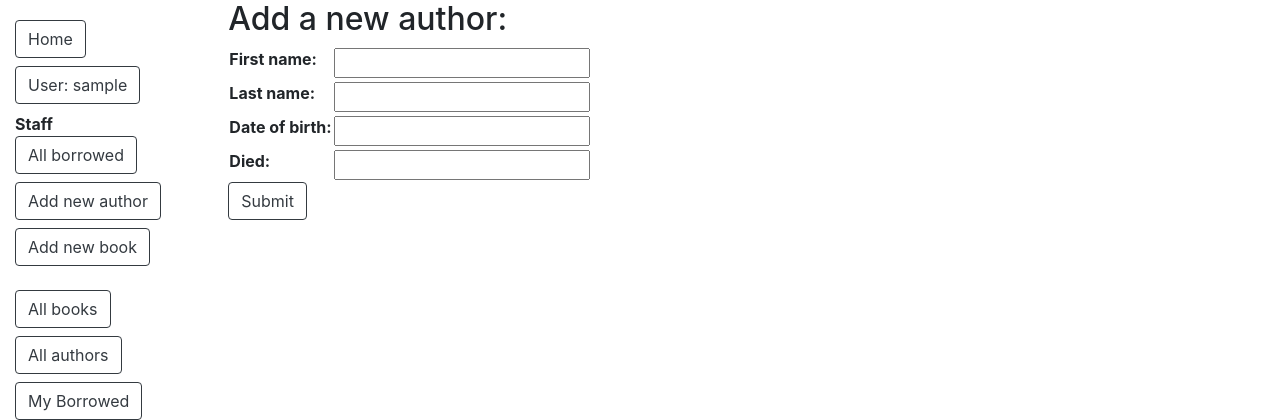
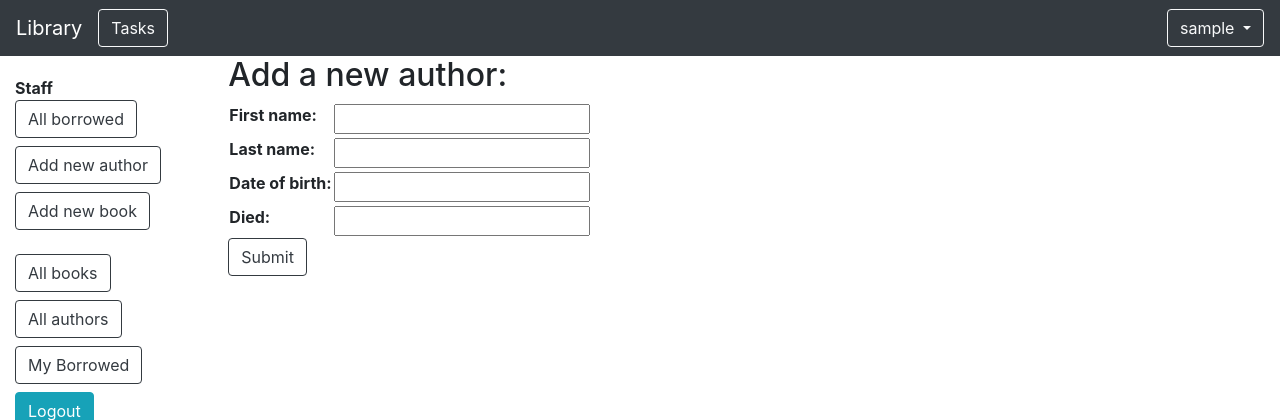
Before and after one commit to kevinbowen777/library, a Django app: page /catalog/author/create/ in a window 1280 px wide. Shown: the top 420 px of the page. Run offline with Django 4.2, Linux system fonts and the light colour scheme; the visitor is signed in with stand-in values (Sample User, id 1); parts of the project's set-up code (start-up, migrations or seed data) failed here and were passed over; some libraries are stand-ins or nearby versions.

Commit message:
Initial navbar setup

```diff
--- a/templates/base.html
+++ b/templates/base.html
@@ -15,15 +15,57 @@
   <link rel="stylesheet" href="{% static 'css/base.css' %}">
 </head>
 <body>
+  <header>
+    <!-- Fixed navbar -->
+    <nav class="navbar navbar-expand-lg navbar-dark bg-dark">
+    <a class="navbar-brand" href="{% url 'index' %}">Library</a>
+    {% if user.is_authenticated %}
+      <ul class="navbar-nav mr-auto">
+        <li class="nav-item">
+          <a class="btn btn-outline-light" href="{% url 'index' %}">Tasks</a>
+        </li>
+      </ul>
+    {% endif %}
+    <button class="navbar-toggler" type="button" data-toggle="collapse" data-target="#navbarSupportedContent" aria-controls="navbarSupportedContent" aria-expanded="false" aria-label="Toggle navigation">
+      <span class="navbar-toggler-icon"></span>
+    </button>
+    <div class="collapse navbar-collapse" id="navbarSupportedContent">
+      {% if user.is_authenticated %}
+        <ul class="navbar-nav ml-auto">
+          <li class="nav-item">
+            <a class="btn btn-outline-light dropdown-toggle" href="#" id="navbarDropdown" role="button" data-toggle="dropdown" aria-haspopup="true" aria-expanded="false"> {{ user.username }}
+            </a>
+            <div class="dropdown-menu dropdown-menu-lg-right" aria-labelledby="navbarDropdown">
+              <a class="dropdown-item" href="{% url 'password_change' %}">Change password</a>
+              <div class="dropdown-divider"></div>
+              <a class="dropdown-item" href="{% url 'password_reset' %}">Forgot password?</a>
+              <div class="dropdown-divider"></div>
+              <a class="dropdown-item" href="{% url 'logout' %}"> Log Out</a>
+              <div class="dropdown-divider"></div>
+              <a class="dropdown-item" href="{% url 'about' %}">About</a>
+            </div>
+          </li>
+        </ul>
+      {% else %}
+        <form class="form-inline ml-auto">
+          <a href="{% url 'login' %}" class="btn btn-outline-secondary">
+          Log In</a>
+          <a href="{% url 'signup' %}" class="btn btn-outline-secondary ml-2">
+          Sign Up</a>
+          <a href="{% url 'about' %}" class="btn btn-outline-secondary ml-2">
+          About</a>
+        </form>
+      {% endif %}
+    </div>
+    </nav>
+  </header>
   <div class="container-fluid">
     <div class="row">
       <div class="col-sm-2">
       {% block sidebar %}
         <!-- Sidebar navigation -->
         <ul class="sidebar-nav">
-          <li><a class="btn btn-outline-dark mb-2" href="{% url 'index' %}">Home</a></li>
           {% if user.is_authenticated %}
-          <li><button class="btn btn-outline-dark mb-2">User: {{ user.get_username }}</button></li>
           {% if user.is_staff %}
             <li><strong>Staff</strong></li>
             {% if perms.catalog.can_mark_returned %}
@@ -36,9 +78,6 @@
           <li><a class="btn btn-outline-dark mb-2" href="{% url 'authors' %}">All authors</a></li>
           <li><a class="btn btn-outline-dark mb-2" href="{% url 'my-borrowed' %}">My Borrowed</a></li>
           <li><a class="btn btn-info" href="{% url 'logout'%}?next={{request.path}}">Logout</a></li>
-          {% else %}
-          <li><a class="btn btn-success mb-2" href="{% url 'login'%}?next={{request.path}}">Login</a></li>
-          <li><a class="btn btn-info" href="{% url 'signup'%}">Register</a></li>
           {% endif %}
       </ul>
 
```
